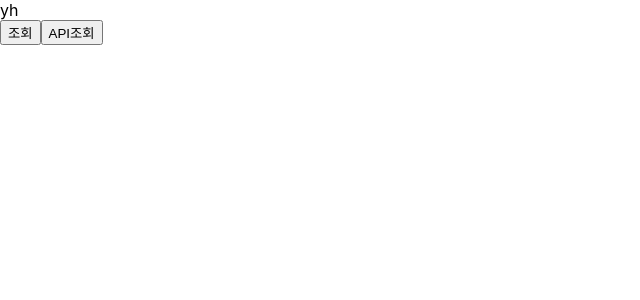
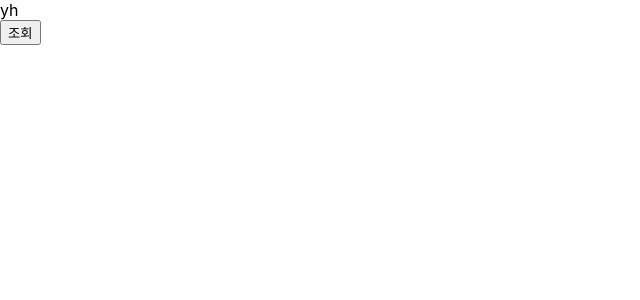
Before and after one commit to SettingRhino/helloreact, a React (Create React App) app in the folder helloreact/: page / in a window 1280 px wide. Shown: the top 300 px of the page, without its empty margins (0-640 px from the left). Built offline with nearby package versions, Linux system fonts and the light colour scheme.

Commit message:
일단 버튼 제거

```diff
--- a/helloreact/src/TJLotto.js
+++ b/helloreact/src/TJLotto.js
@@ -13,9 +13,9 @@ const TJLotto = (props)=>{
         }
         setLottoNumbers(templottos.concat())
     }
-    const  callApi = (e) => {
+  /*  const  callApi = (e) => {
         e.preventDefault()
-
+        //
         fetch("https://www.dhlottery.co.kr/common.do?method=getLottoNumber&drwNo=903",{
           mode: 'cors',
           headers:{
@@ -26,7 +26,7 @@ const TJLotto = (props)=>{
             .then(json => {
                 setLottoAPI(json.toString())
             })
-    }
+    }*/
 
 
 
@@ -41,7 +41,7 @@ const TJLotto = (props)=>{
         <div>{lottonumbers[5]}</div>
         <div>{lottonumbers[6]}</div>
         <button onClick={handlesearchlotto}>조회</button>
-        <button onClick={callApi}>API조회</button>
+
     </div>
 )
 }
```
